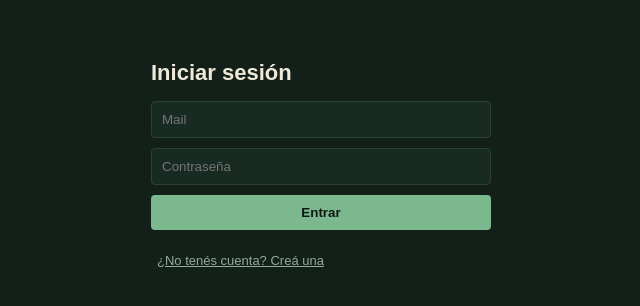
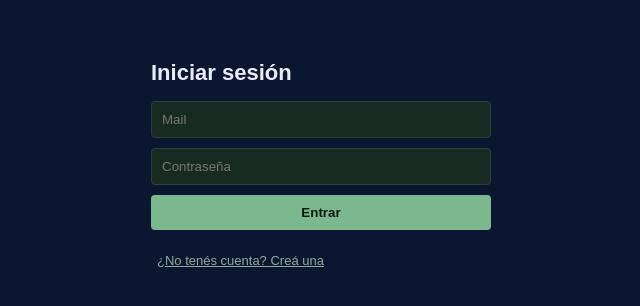
Before and after one commit to mateolorenzop/mis-finanzas-web, a Next.js app: page /login in a window 1280 px wide. Shown: the top 306 px of the page, without its empty margins (319-959 px from the left). Built offline with nearby package versions, Linux system fonts and the light colour scheme; no server answers.

Commit message:
Add files via upload

```diff
--- a/app/layout.js
+++ b/app/layout.js
@@ -2,7 +2,7 @@ import RegistrarSW from "../components/RegistrarSW";
 import InstallCapture from "../components/InstallCapture";
 
 export const metadata = {
-  title: "Mis finanzas",
+  title: "FP",
   description: "Ingresos y gastos personales",
   manifest: "/manifest.json",
   icons: {
@@ -12,12 +12,12 @@ export const metadata = {
   appleWebApp: {
     capable: true,
     statusBarStyle: "black-translucent",
-    title: "Mis finanzas",
+    title: "FP",
   },
 };
 
 export const viewport = {
-  themeColor: "#132019",
+  themeColor: "#0B1730",
   width: "device-width",
   initialScale: 1,
 };
@@ -25,7 +25,7 @@ export const viewport = {
 export default function RootLayout({ children }) {
   return (
     <html lang="es">
-      <body style={{ margin: 0, background: "#132019", color: "#EFE9DA", minHeight: "100vh" }}>
+      <body style={{ margin: 0, background: "#0B1730", color: "#E7ECF7", minHeight: "100vh" }}>
         <RegistrarSW />
         <InstallCapture />
         {children}
```
